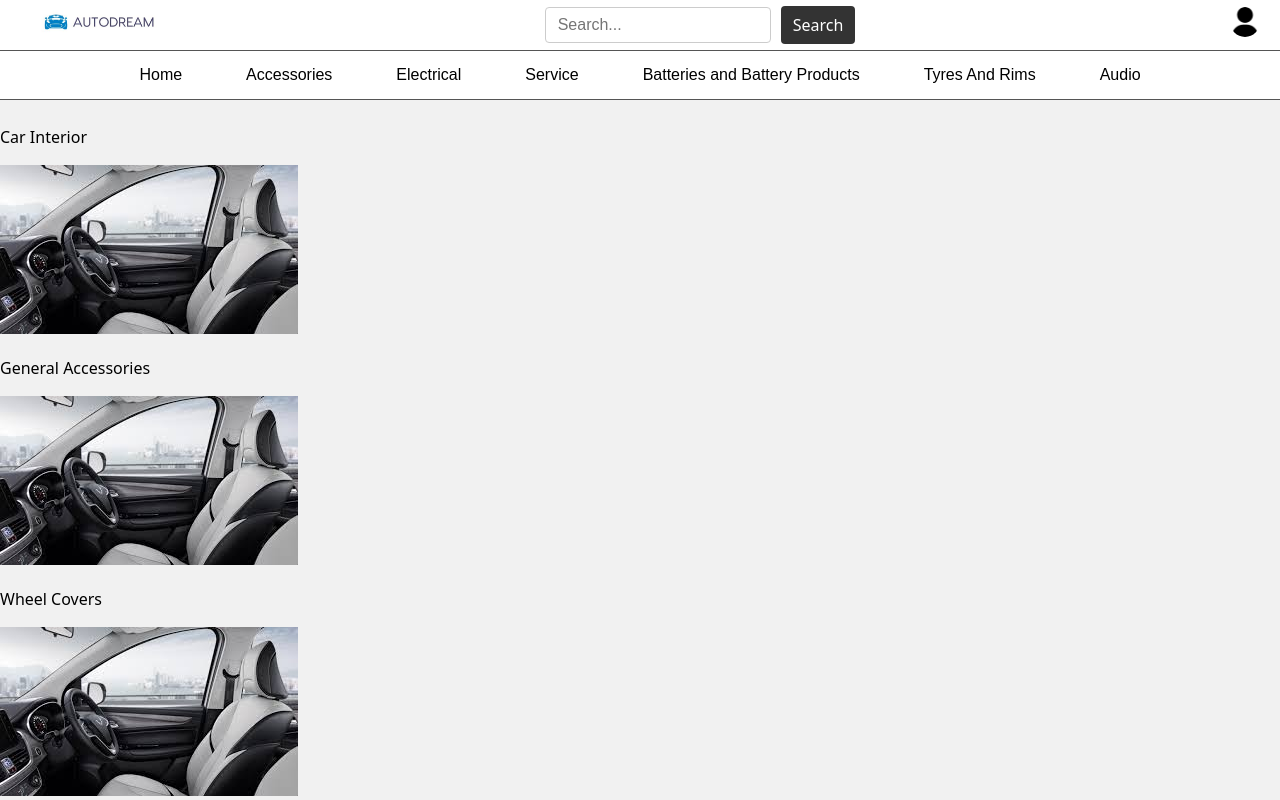
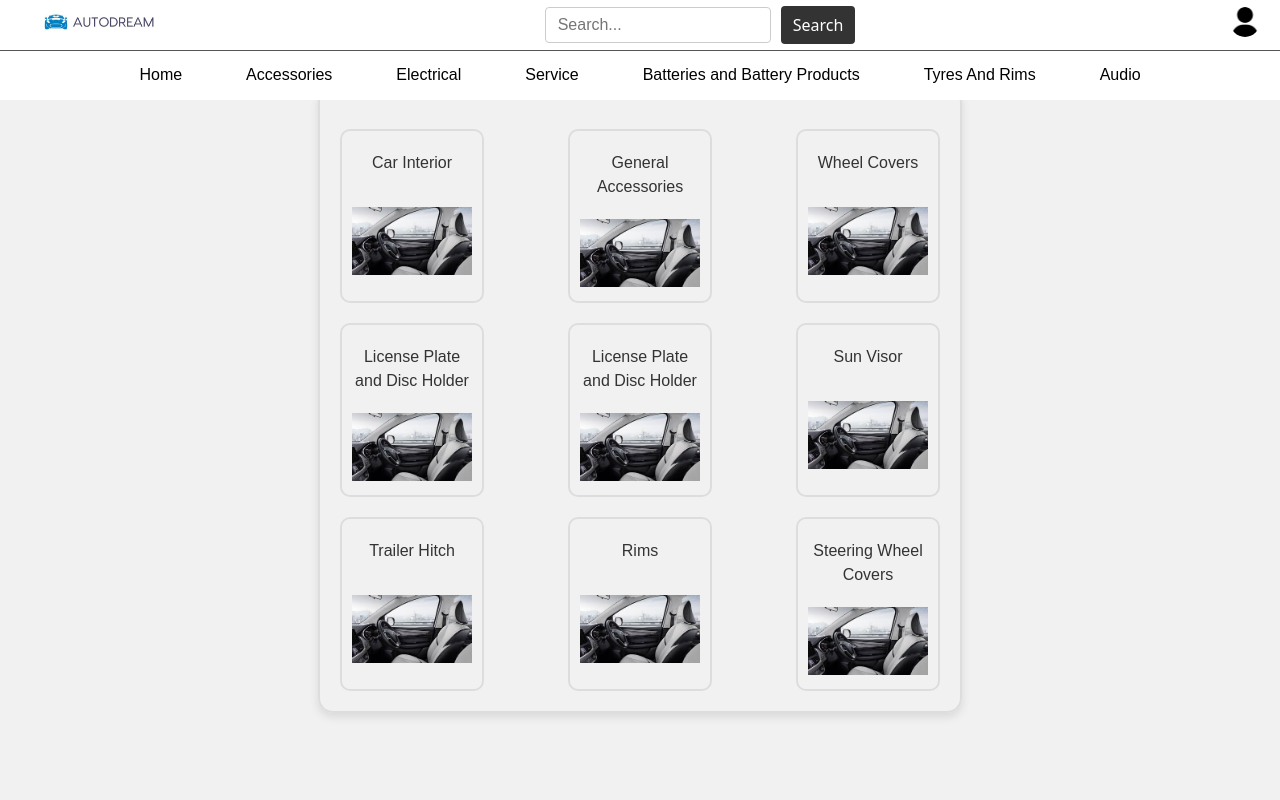
Before and after one commit to Aiden367/AutoDreamZA, a React (Vite) app in the folder AutoDreamZA-react-app/: page /Accessory in a window 1280 px wide. Shown: the top 800 px of the page. Built offline with nearby package versions, Linux system fonts and the light colour scheme; a web font is replaced by a local one.

Commit message:
Fixed accesories page

```diff
--- a/AutoDreamZA-react-app/src/COMPONENTS/Nav.module.css
+++ b/AutoDreamZA-react-app/src/COMPONENTS/Nav.module.css
@@ -3,7 +3,7 @@
   width: 100%;
   height: 50px;
   background: white;
-  border-bottom: 1px solid #555;
+
   display: flex;
   align-items: center;
   justify-content: space-between;
--- a/AutoDreamZA-react-app/src/FRONTEND/Pages/AccesoriesPages/Accessory.tsx
+++ b/AutoDreamZA-react-app/src/FRONTEND/Pages/AccesoriesPages/Accessory.tsx
@@ -13,43 +13,44 @@ const Accessory: React.FC = () => {
         <>
             <SecondNav />
             <Nav />
-            <div className="Categories" >
-                <h1>Popular Categories</h1>
-                <div className="Category" onClick={() => handleNavigation('/Cables')}>
+            <div className="categories-wrapper">
+                <div className="categories-container" >
+                    <div className="category" onClick={() => handleNavigation('/Cables')}>
                         <p>Car Interior</p>
                         <img src={CarInterior}></img>
                     </div>
-                <div className="Category" onClick={() => handleNavigation('/CarMats')}>
+                    <div className="category" onClick={() => handleNavigation('/CarMats')}>
                         <p>General Accessories</p>
                         <img src={CarInterior}></img>
                     </div>
-                <div className="Category" onClick={() => handleNavigation('/DoorHandles')}>
+                    <div className="category" onClick={() => handleNavigation('/DoorHandles')}>
                         <p>Wheel Covers</p>
                         <img src={CarInterior}></img>
                     </div>
-                <div className="Category" onClick={() => handleNavigation('/DoorRubber')}>
+                    <div className="category" onClick={() => handleNavigation('/DoorRubber')}>
                         <p>License Plate and Disc Holder</p>
                         <img src={CarInterior}></img>
                     </div>
-                <div className="Category" onClick={() => handleNavigation('/GasSprings')}>
+                    <div className="category" onClick={() => handleNavigation('/GasSprings')}>
                         <p>License Plate and Disc Holder</p>
                         <img src={CarInterior}></img>
                     </div>
-                <div className="Category" onClick={() => handleNavigation('/PedalPads')}>
+                    <div className="category" onClick={() => handleNavigation('/PedalPads')}>
                         <p>Sun Visor</p>
                         <img src={CarInterior}></img>
                     </div>
-                <div className="Category" onClick={() => handleNavigation('/SeatCovers')}>
+                    <div className="category" onClick={() => handleNavigation('/SeatCovers')}>
                         <p>Trailer Hitch</p>
                         <img src={CarInterior}></img>
                     </div>
-                <div className="Category" onClick={() => handleNavigation('/SteeringLock')}>
+                    <div className="category" onClick={() => handleNavigation('/SteeringLock')}>
                         <p>Rims</p>
                         <img src={CarInterior}></img>
                     </div>
-                <div className="Category" onClick={() => handleNavigation('/CarInterior')}>
+                    <div className="category" onClick={() => handleNavigation('/CarInterior')}>
                         <p>Steering Wheel Covers</p>
                         <img src={CarInterior}></img>
+                    </div>
                 </div>
             </div>
         </>
--- a/AutoDreamZA-react-app/src/FRONTEND/Pages/Styles/Accessories.css
+++ b/AutoDreamZA-react-app/src/FRONTEND/Pages/Styles/Accessories.css
@@ -8,63 +8,55 @@ html, body {
     color: #000;
 }
 
-
-
-
-
-/* Category heading */
-.category-heading {
-    font-size: 16px; /* Increased text size */
-    font-weight: bold;
-    font-family: 'Poppins', sans-serif;
-    margin-bottom: 20px; /* Increased space between heading and categories */
-    text-align: left;
+/* Vertical Rectangle Container */
+.categories-wrapper {
+    display: flex;
+    flex-direction: column; /* Stack categories vertically */
+    align-items: center;
+    justify-content: flex-start;
+    width: 600px; /* Set fixed width to make it a vertical rectangle */
+    max-height: 80vh; /* Limit height */
+    overflow-y: auto; /* Enable scrolling if content exceeds height */
+    border-radius: 15px; /* Slightly rounded corners */
+    padding: 20px;
+    border: 2px solid #ddd; /* Light gray border */
+    box-shadow: 0 4px 10px rgba(0, 0, 0, 0.1); /* Subtle shadow */
+    /* Center the categories-wrapper within the page */
+    position: absolute;
+    top: 50%; /* Vertically center */
+    left: 50%; /* Horizontally center */
+    transform: translate(-50%, -50%); /* Offset the element by 50% of its width and height */
 }
 
-/* Category container */
+/* Category container inside vertical box */
 .categories-container {
     display: flex;
-    justify-content: flex-start;
-    align-items: center;
-    flex-wrap: wrap;
-    gap: 30px; /* Increased space between categories */
-    margin-top: 20px;
+    flex-wrap: wrap; /* Allow wrapping to the next row */
+    justify-content: space-between; /* Distribute items evenly with space between */
+    gap: 20px; /* Space between categories */
+    width: 100%;
 }
 
-/* Category item (rounded corners, gray background) */
+/* Category box */
 .category {
     display: flex;
     flex-direction: column;
     align-items: center;
-    width: 150px; /* Fixed width to create square shape */
-    height: 150px; /* Fixed height to match width */
-    padding: 15px;
+    width: 120px; /* Adjust the width so three categories fit per row */
+    height: 150px;
+    background-color: #f1f1f1; /* Gray background */
+    border-radius: 10px; /* Slightly rounded */
+    border: 2px solid #ddd;
+    padding: 10px;
     text-align: center;
-    background-color: white; /* Gray background */
-    border-radius: 10px; /* Rounded corners */
-    border: 2px solid #ddd; /* Light border */
     transition: transform 0.2s ease-in-out;
     cursor: pointer;
 }
 
-/* Category image */
-.category img {
-    width: 100%; /* Make image fill the container */
-    height: 100%; /* Ensure image fills square container */
-    object-fit: contain;
+/* Category text underneath */
+.category p {
+    font-size: 16px;
+    font-family: 'Poppins', sans-serif;
+    margin-top: 10px;
+    color: #333;
 }
-
-/* Category text */
-.category p {
-    font-size: 16px; /* Increased text size */
-    font-family: 'Poppins', sans-serif;
-    margin-top: 10px; /* Space between image and text */
-    text-align: center;
-    color: #333; /* Darker text for better contrast */
-}
-
-/* Hover effect */
-.category:hover {
-    transform: scale(1.05); /* Slightly enlarge the category on hover */
-    box-shadow: 0 4px 10px rgba(0, 0, 0, 0.1); /* Light shadow effect on hover */
-}
```
Lines whose indentation alone changed are shown as unchanged.
